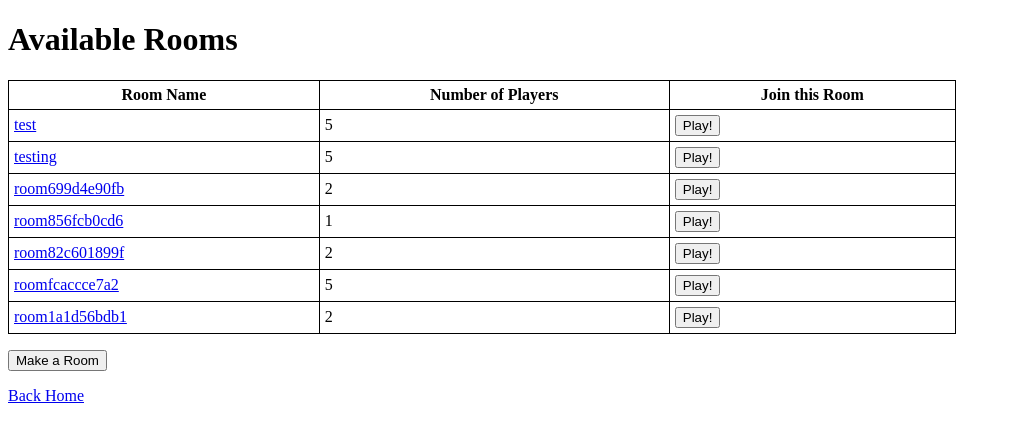
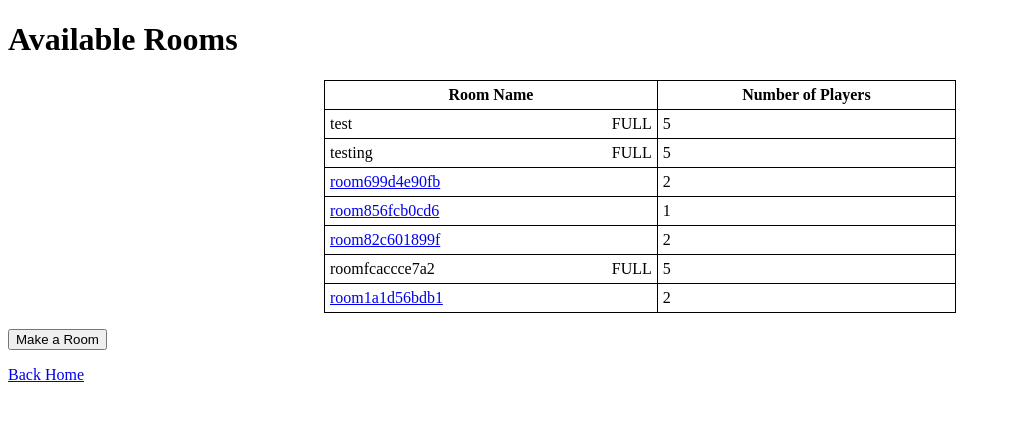
Before and after one commit to lawrenceliu2/Final_Project, a Flask app: page /rooms in a window 1280 px wide. Shown: the top 442 px of the page, without its empty margins (0-1011 px from the left). Run offline with Flask 2, Linux system fonts and the light colour scheme; the visitor is signed in with stand-in values (Sample User, id 1); data comes from the database, SQL or seed files in the repository.

Commit message:
improved room list

```diff
--- a/devlog.txt
+++ b/devlog.txt
@@ -144,3 +144,6 @@ Because globals are bad, changed session["isGuest"] to session["verified"]
 
 julianA -- 2017-01-25 12:47
 Added room name and player list jinja
+
+julianA -- 2017-01-25 13:05
+Improved room list page
--- a/templates/rooms.html
+++ b/templates/rooms.html
@@ -17,22 +17,16 @@
   <body>
     <h1>Available Rooms</h1>
 
-    <table style="width:75%">
+    <table style="width:50%; margin: 0 auto;">
       <tr>
         <th>Room Name</th>
         <th>Number of Players</th>
-	<th>Join this Room</th>
       </tr>
       {% if tabledict|length > 0 %}
         {% for key, value in tabledict.items() %}
           <tr>
-            <td><a href="/play/{{key}}">{{key}}</a></td>
+            <td>{% if value|int < 5 %}<a href="/play/{{key}}">{{key}}</a>{% else %}{{key}}<span style="float: right">FULL</span>{% endif %}</td>
             <td>{{value}}</td>
-	    <td>
-	      <form action="/play/{{key}}">
-		<input type="submit" value="Play!">
-	      </form>
-	    </td>
           </tr>
         {% endfor %}
       {% endif %}
```
